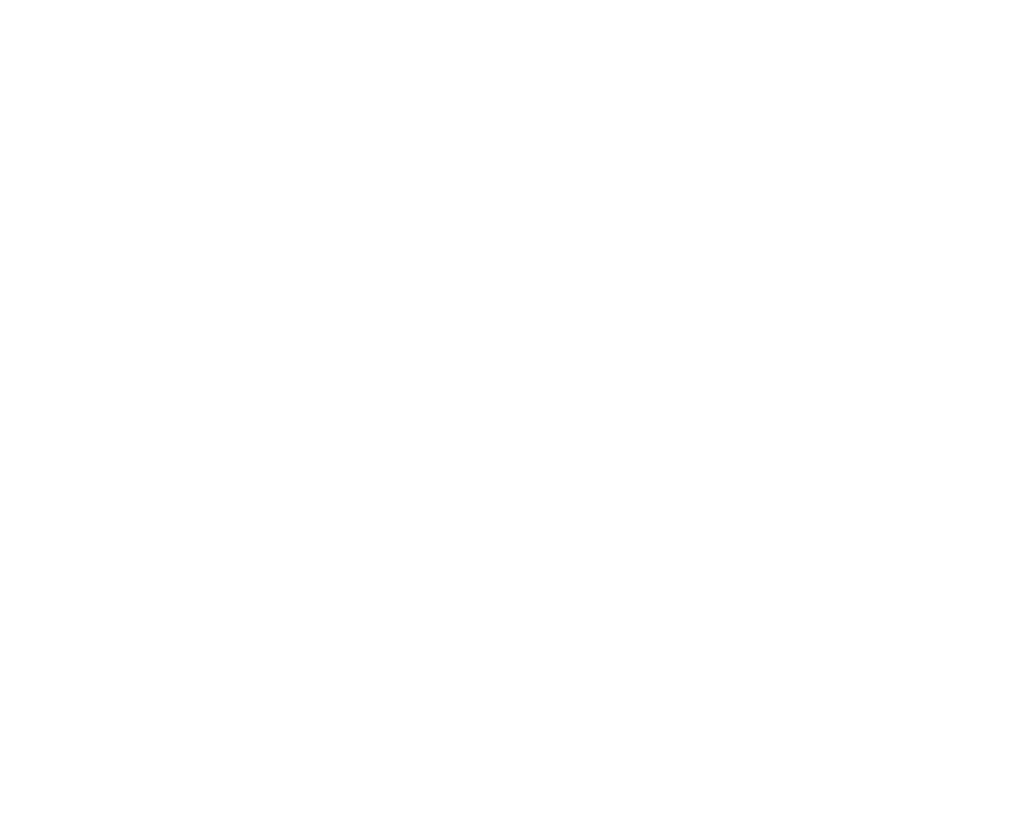
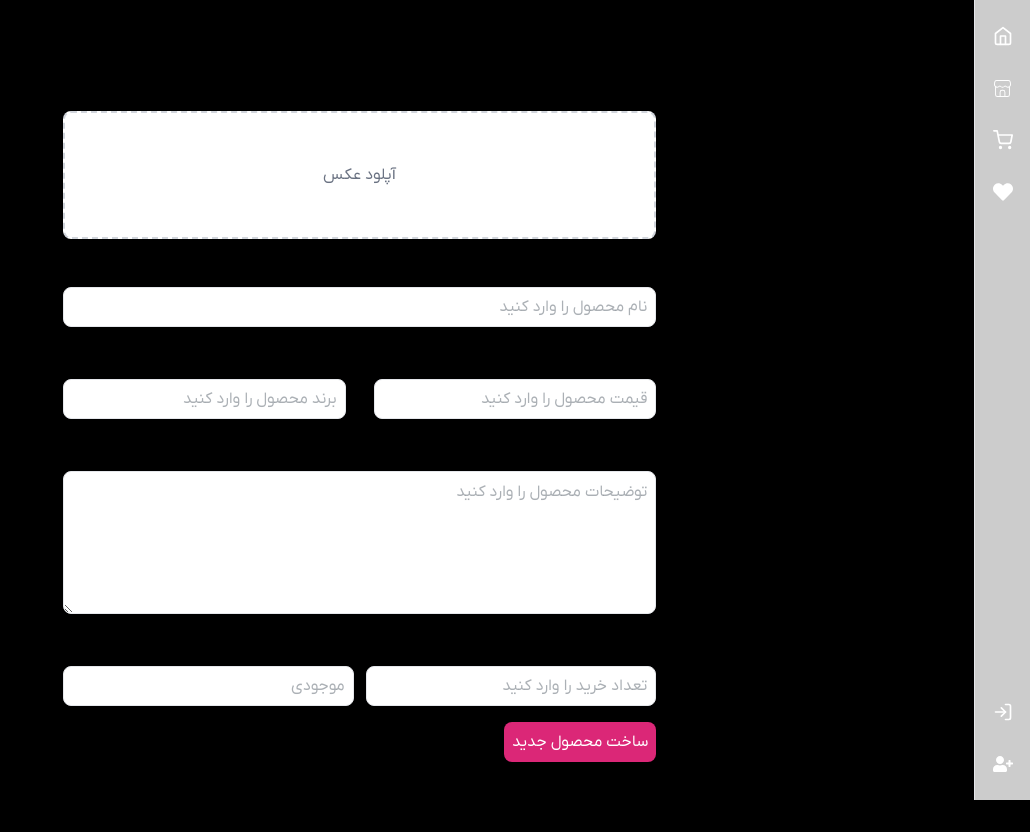
Before and after one commit to Mohammad-Reza-Mehdizadeh1999/e-commerce, a React (Vite) app: page /admin/create-product in a window 1280 px wide. Before the commit this address had no page. Shown: the whole page, without its empty margins (250-1280 px from the left). Before the commit the page ends 800 px from the top, so only its background shows below. Built offline with nearby package versions, Linux system fonts and the light colour scheme.

Commit message:
feature: admin create product page added

```diff
--- a/src/App.jsx
+++ b/src/App.jsx
@@ -12,6 +12,7 @@
 import UserProfileUpdate from "./pages/UserProfile";
 import AdminAllUsersPage from "./pages/AdminAllUsersPage";
 import AdminDashboard from "./pages/AdminDashboard";
+import AdminCreateProductPage from "./pages/AdminCreateProductPage";
 
 function App() {
   return (
@@ -31,6 +32,7 @@
           <Route path="user/my-orders" element={<UserOrders />} />
           <Route path="admin/dashboard" element={<AdminDashboard />} />
           <Route path="admin/all-users" element={<AdminAllUsersPage />} />
+          <Route path="admin/create-product" element={<AdminCreateProductPage />} />
         </Route>
       </Routes>
     </>
--- /dev/null
+++ b/src/pages/AdminCreateProductPage.jsx
@@ -0,0 +1,139 @@
+import { useState } from "react";
+import {  toast } from "react-hot-toast";
+
+
+import { useForm } from "react-hook-form";
+const AdminCreateProductPage = () => {
+  const [imagePreview, setImagePreview] = useState(null);
+  const {
+    register,
+    handleSubmit,
+    formState: { errors },
+  } = useForm();
+
+  const onSubmit = (data) => {
+    console.log(data);
+    toast.success("ثبت‌نام با موفقیت انجام شد 🎉");
+  };
+  const onError = (errors) => {
+    const errorMessages = Object.values(errors);
+    console.log(errorMessages);
+    errorMessages.forEach((error) => {
+      toast.error(error.message);
+    });
+  };
+  const handleImageChange = (e) => {
+    const file = e.target.files[0];
+    const reader = new FileReader();
+    reader.onload = () => {
+      setImagePreview(reader.result);
+    };
+    reader.readAsDataURL(file);
+  };
+  return (
+    <form
+      className="flex flex-col min-h-screen items-center justify-center py-10"
+      onSubmit={handleSubmit(onSubmit, onError)}
+    >
+      <div className="flex flex-col w-[50%] justify-center gap-4">
+        <div className="font-semibold text-black dark:text-white">
+          محصول جدید
+        </div>
+        {imagePreview ? (
+          <div className="flex items-center justify-center">
+          <div className="relative">
+            <div onClick={() => setImagePreview(null)} className="bg-red-600 absolute top-2 right-2 flex items-center justify-center w-[28px] h-[28px] cursor-pointer">X</div>
+            <img className="w-[800px] h-[480px]" src={imagePreview} alt="" />
+          </div>
+          </div>
+        ) : (
+          <label className="relative flex items-center justify-center border-2 border-dashed w-full border-gray-300 rounded-lg bg-white h-32 cursor-pointer hover:border-gray-400 transition">
+            <p className="text-gray-500 pointer-events-none">آپلود عکس</p>
+            <input
+              type="file"
+              className="absolute inset-0 w-full h-full opacity-0 cursor-pointer focus:outline-none focus:ring-3 focus:ring-[var(--color-pink-primary)]"
+              accept="image/*"
+              onChange={handleImageChange}
+            />
+          </label>
+        )}
+
+        <div className="flex flex-col gap-2">
+          <label className=" text-black dark:text-white">نام</label>
+          <input
+            {...register("name", { required: "نام محصول را وارد کنید" })}
+            placeholder="نام محصول را وارد کنید"
+            className=" p-2 bg-white text-bl border border-[#E5E7EB] text-[#58616C] w-full h-10 rounded-[8px] focus:outline-none focus:ring-3 focus:ring-[var(--color-pink-primary)]"
+            type="text"
+          />
+        </div>
+        <div className="flex gap-7 w-full">
+          <div className="flex flex-col w-full gap-3">
+            <label className=" text-black dark:text-white">قیمت</label>
+            <input
+              {...register("price", { required: "قیمت را وارد کنید" })}
+              className="p-2  bg-white border border-[#E5E7EB] text-[#58616C] w-full h-10 rounded-[8px] focus:outline-none focus:ring-3 focus:ring-[var(--color-pink-primary)]"
+              placeholder="قیمت محصول را وارد کنید"
+              type="text"
+            ></input>
+
+          </div>
+          <div className="flex flex-col w-full gap-3">
+            <label className=" text-black dark:text-white">برند</label>
+            <input
+              {...register("brand", { required: "برند را وارد کنید" })}
+              className="p-2  bg-white border border-[#E5E7EB]  text-[#58616C] w-full h-10 rounded-[8px] focus:outline-none focus:ring-3 focus:ring-[var(--color-pink-primary)]"
+              placeholder="برند محصول را وارد کنید"
+              type="text"
+            ></input>
+
+          </div>
+        </div>
+        <div className="flex flex-col gap-3">
+          <label className=" text-black dark:text-white">توضیحات</label>
+          <textarea
+            {...register("descreption", {
+              required: "توضیحات محصول را وارد کنید",
+            })}
+            className="h-[143px] border bg-white border-[#E5E7EB] text-[#58616C] rounded-[8px] p-2"
+            placeholder="توضیحات محصول را وارد کنید"
+          ></textarea>
+
+        </div>
+        <div className="flex w-full gap-3">
+          <div className="flex flex-col w-full gap-3">
+            <label className=" text-black dark:text-white">
+              تعداد قابل خرید
+            </label>
+            <input
+              {...register("quantity", {
+                required: "تعداد قابل خرید را وارد کنید",
+              })}
+              className="p-2  bg-white border border-[#E5E7EB] text-[#58616C] w-full h-10 rounded-[8px] focus:outline-none focus:ring-3 focus:ring-[var(--color-pink-primary)]"
+              type="number"
+              placeholder="تعداد خرید را وارد کنید"
+            ></input>
+
+          </div>
+          <div className="flex flex-col w-full gap-3">
+            <label className=" text-black dark:text-white">موجودی</label>
+            <input
+              {...register("balance", { required: "موجودی را انتخاب کنید" })}
+              className="p-2  bg-white border border-[#E5E7EB] text-[#58616C] w-full h-10 rounded-[8px] focus:outline-none focus:ring-3 focus:ring-[var(--color-pink-primary)]"
+              type="number"
+              placeholder="موجودی"
+            ></input>
+
+          </div>
+        </div>
+        <div>
+          <button className="bg-[#DB2777] rounded-[8px] p-2 text-white">
+            ساخت محصول جدید
+          </button>
+        </div>
+      </div>
+    </form>
+  );
+};
+
+export default AdminCreateProductPage;
```
